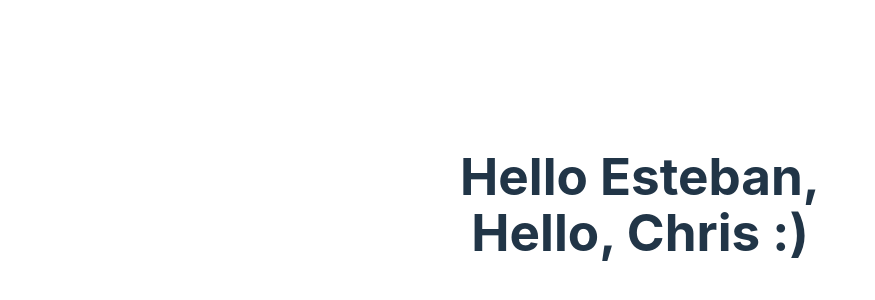
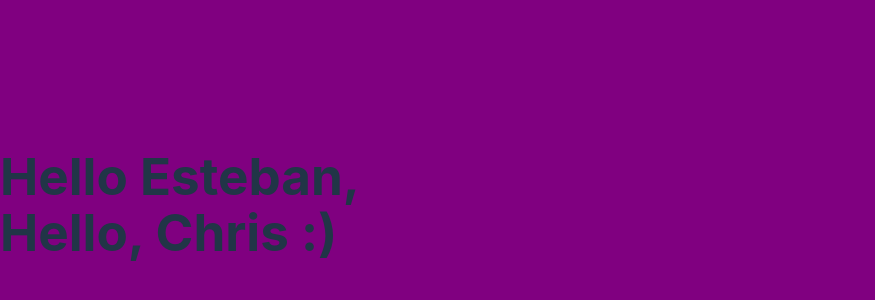
Before and after one commit to ChrisDietrich405/esteban-git, a React (Vite) app: page / in a window 1280 px wide. Shown: the part 196-496 px from the top of the page, without its empty margins (0-875 px from the left). Built offline with nearby package versions, Linux system fonts and the light colour scheme.

Commit message:
feat created background-feat branch and changed background color

```diff
--- a/src/App.css
+++ b/src/App.css
@@ -1,41 +1,3 @@
-#root {
-  max-width: 1280px;
-  margin: 0 auto;
-  padding: 2rem;
-  text-align: center;
+body {
+  background: purple;
 }
-
-.logo {
-  height: 6em;
-  padding: 1.5em;
-  will-change: filter;
-}
-.logo:hover {
-  filter: drop-shadow(0 0 2em #646cffaa);
-}
-.logo.react:hover {
-  filter: drop-shadow(0 0 2em #61dafbaa);
-}
-
-@keyframes logo-spin {
-  from {
-    transform: rotate(0deg);
-  }
-  to {
-    transform: rotate(360deg);
-  }
-}
-
-@media (prefers-reduced-motion: no-preference) {
-  a:nth-of-type(2) .logo {
-    animation: logo-spin infinite 20s linear;
-  }
-}
-
-.card {
-  padding: 2em;
-}
-
-.read-the-docs {
-  color: #888;
-}
```
